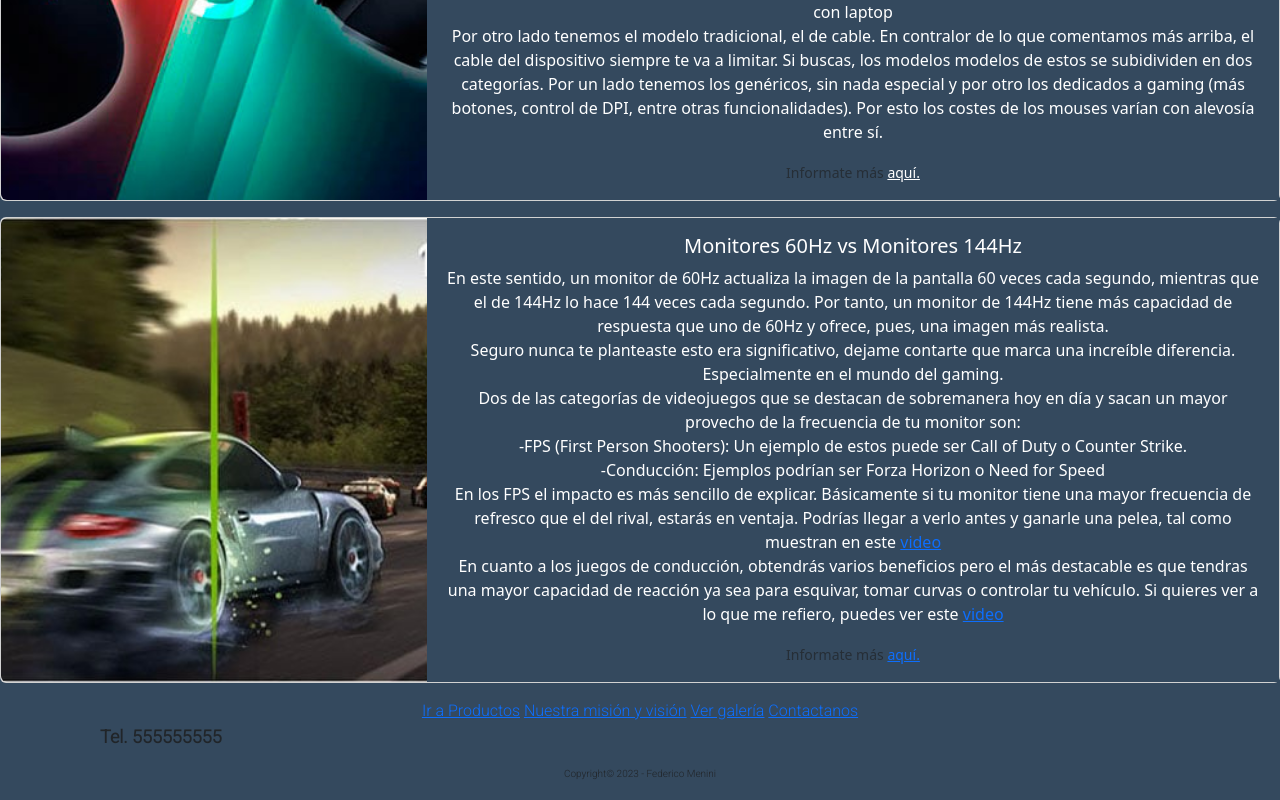
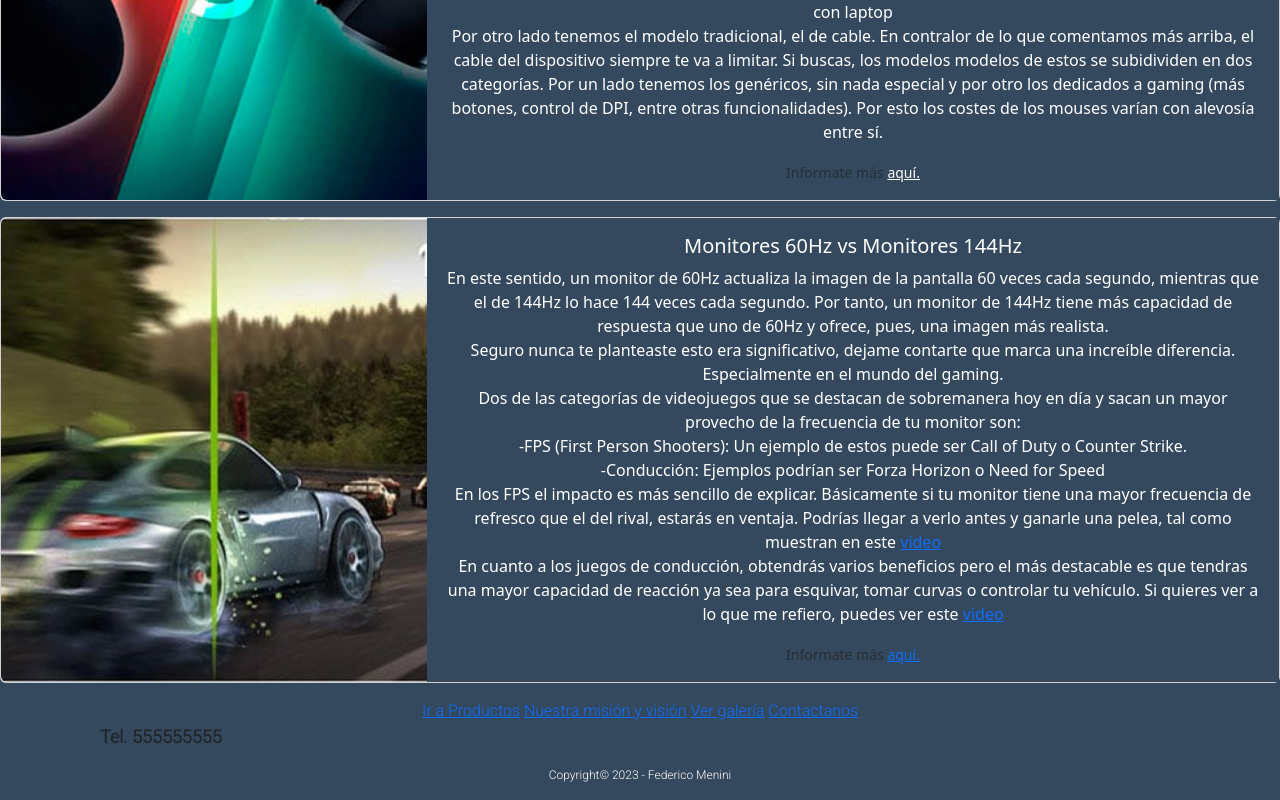
Before and after one commit to fedemenini/pre-entregas, a website: page index.html in a window 1280 px wide. Shown: the part 2051-2851 px from the top of the page. Drawn offline with nearby package versions, Linux system fonts and the light colour scheme; files that its build step writes are made by us from their sources.

Commit message:
correccion de copyright en footer

```diff
--- a/sass/components/_footer.scss
+++ b/sass/components/_footer.scss
@@ -5,6 +5,7 @@
 }
 
 footer .signature {
-    font-size: 10px;
+    font-size: 12px;
     text-align: center;
+    color: white;
 }
```
Also changed, not shown: index.html (+0 -1 lines).
